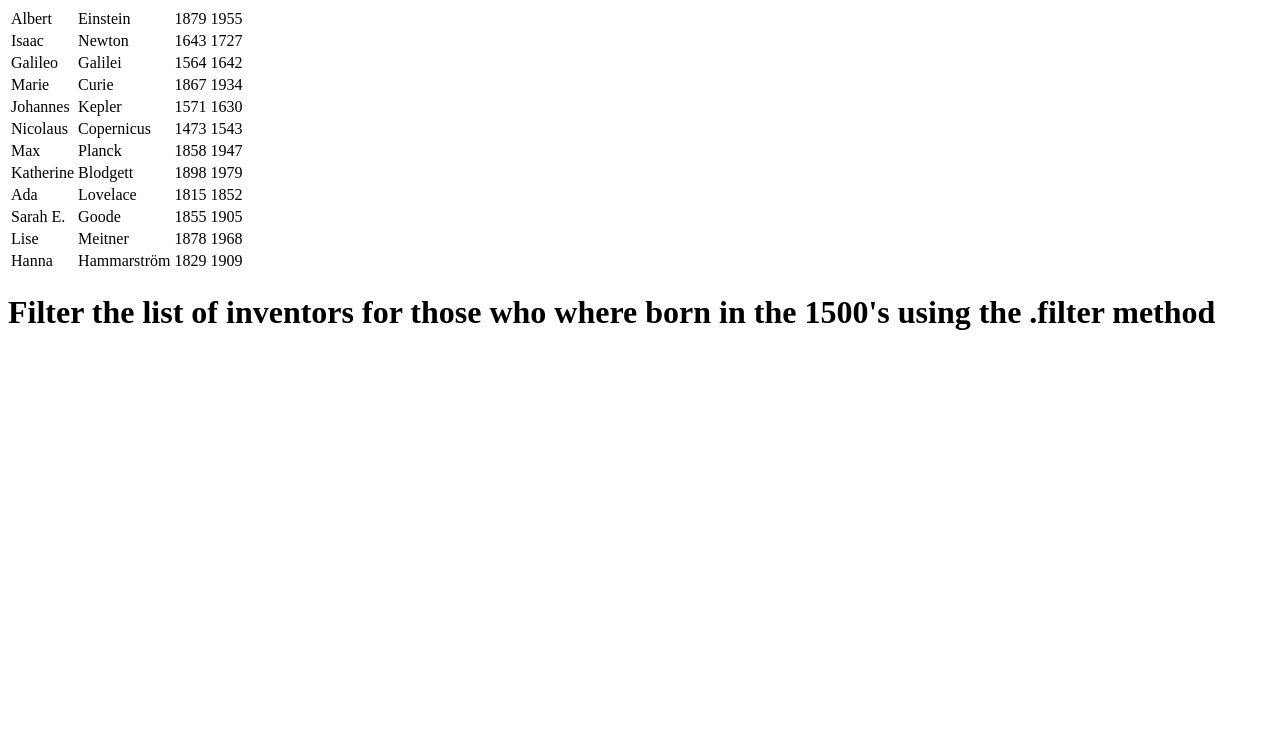
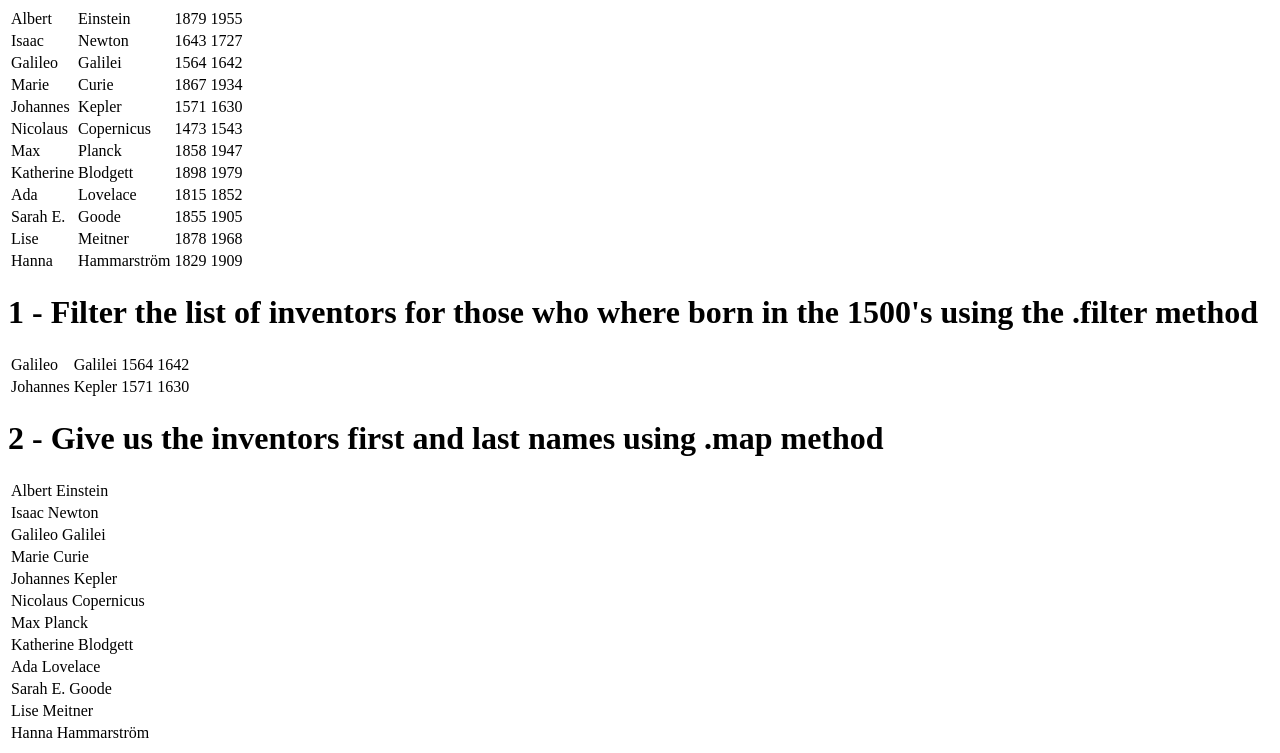
Before and after one commit to Pazoia/JavaScript30_day-4_JS-Array-Cardio_Part-1, a plain HTML site: page index.html in a window 1280 px wide. Shown: the part 108-861 px from the top of the page. Before the commit the page ends 800 px from the top, so only its background shows below. Drawn offline with Linux system fonts and the light colour scheme.

Commit message:
Used .filter and .map methods on exercises 1 and 2:
.filter to list the inventors who were born in the 1500's
.map to list the inventors first and last names

```diff
--- a/index.html
+++ b/index.html
@@ -3,8 +3,11 @@
 <head>
     <meta charset="UTF-8">
     <title>Array Cardio 💪</title>
+</head>
+<body>
+    <p><em>Psst: have a look in the JavaScript console</em> 💁</p>
 
-    <script type="text/javascript">
+    <script>
         // Get your shorts on - this is an array workout!
         // ## Array Cardio - Part 1
 
@@ -33,14 +36,10 @@
         ];
 
         const dataArray = ['car', 'car', 'truck', 'truck', 'bike', 'walk', 'car', 'van', 'bike', 'walk', 'car', 'van', 'car', 'truck' ];
-
     </script>
-</head>
-<body>
-    <p><em>Psst: have a look in the JavaScript console</em> 💁</p>
 
     <h1>
-        Original Data: <br>
+        Original Data: Inventors<br>
         <script type="text/javascript">
             var table = document.createElement("table");
             for (var i = 0; i < inventors.length; i++) {
@@ -56,35 +55,85 @@
             }
             document.body.appendChild(table);
         </script>
-
     </h1>
-    <h1>Filter the list of inventors for those who where born in the 1500's using the .filter method</h1>
 
     <script>
         // Array.prototype.filter()
         // 1. Filter the list of inventors for those who where born in the 1500's
+        const fifteen = inventors.filter(inventor => (inventor.year >= 1500 && inventor.year < 1600))
 
+        console.table(fifteen)
+    </script>
+    <h1>
+        1 - Filter the list of inventors for those who where born in the 1500's using the .filter method
+        <script type="text/javascript">
+            var table = document.createElement("table");
+            for (var i = 0; i < fifteen.length; i++) {
+            var row = table.insertRow(-1);
+            var firstCell = row.insertCell(-1);
+            firstCell.appendChild(document.createTextNode(fifteen[i].first));
+            var lastCell = row.insertCell(-1);
+            lastCell.appendChild(document.createTextNode(fifteen[i].last));
+            var yearCell = row.insertCell(-1);
+            yearCell.appendChild(document.createTextNode(fifteen[i].year));
+            var passedCell = row.insertCell(-1);
+            passedCell.appendChild(document.createTextNode(fifteen[i].passed));
+        }
+        document.body.appendChild(table);
+        </script>
+    </h1>
+
+    <script>
         // Array.prototype.map()
         // 2. Give us an array of the inventors first and last names
+        const fullNames = inventors.map(inventor => `${inventor.first} ${inventor.last}`);
 
+        console.table(fullNames)
+    </script>
+    <h1>
+        2 - Give us the inventors first and last names using .map method
+        <script type="text/javascript">
+            var table = document.createElement("table");
+            for (var i = 0; i < fullNames.length; i++) {
+            var row = table.insertRow(-1);
+            var firstCell = row.insertCell(-1);
+            firstCell.appendChild(document.createTextNode(fullNames[i]));
+        }
+        document.body.appendChild(table);
+        </script>
+    </h1>
+
+    <script>
         // Array.prototype.sort()
         // 3. Sort the inventors by birthdate, oldest to youngest
 
-        // Array.prototype.reduce()
-        // 4. How many years did all the inventors live all together?
-
-        // 5. Sort the inventors by years lived
-
-        // 6. Create a list of Boulevards in Paris that contain 'de' anywhere in the name
-        // https://en.wikipedia.org/wiki/Category:Boulevards_in_Paris
-
-        // 7. Sort exercise
-        // Sort the people alphabetically by last name
-
-        // 8. Reduce exercise
-        // Sum up the instances of each element on the data array
 
     </script>
 
+    <script>
+        // Array.prototype.reduce()
+        // 4. How many years did all the inventors live all together?
+    </script>
+
+    <script>
+        // 5. Sort the inventors by years lived
+    </script>
+
+    <script>
+        // 6. Create a list of Boulevards in Paris that contain 'de' anywhere in the name
+        // https://en.wikipedia.org/wiki/Category:Boulevards_in_Paris
+    </script>
+
+    <script>
+        // 7. Sort exercise
+        // Sort the people alphabetically by last name
+    </script>
+
+    <script>
+        // 8. Reduce exercise
+        // Sum up the instances of each element on the data array
+    </script>
+
+
 </body>
 </html>
```
